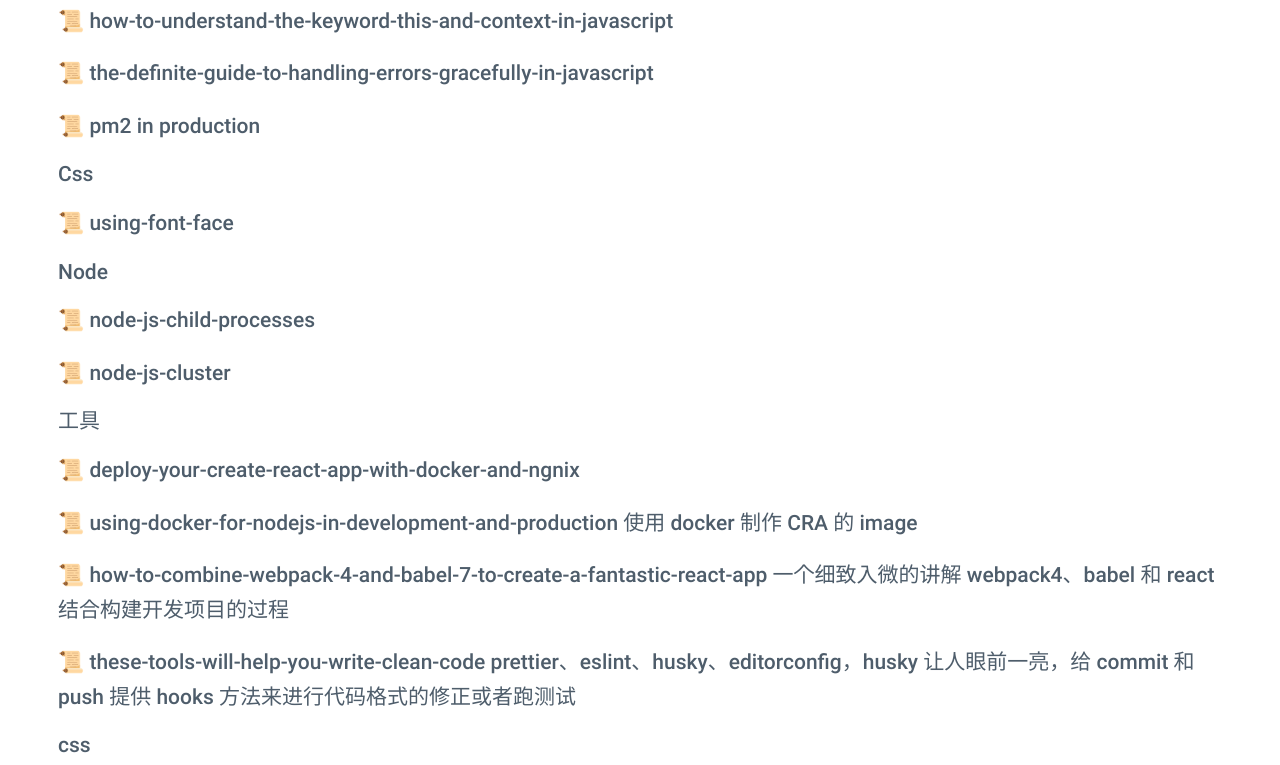
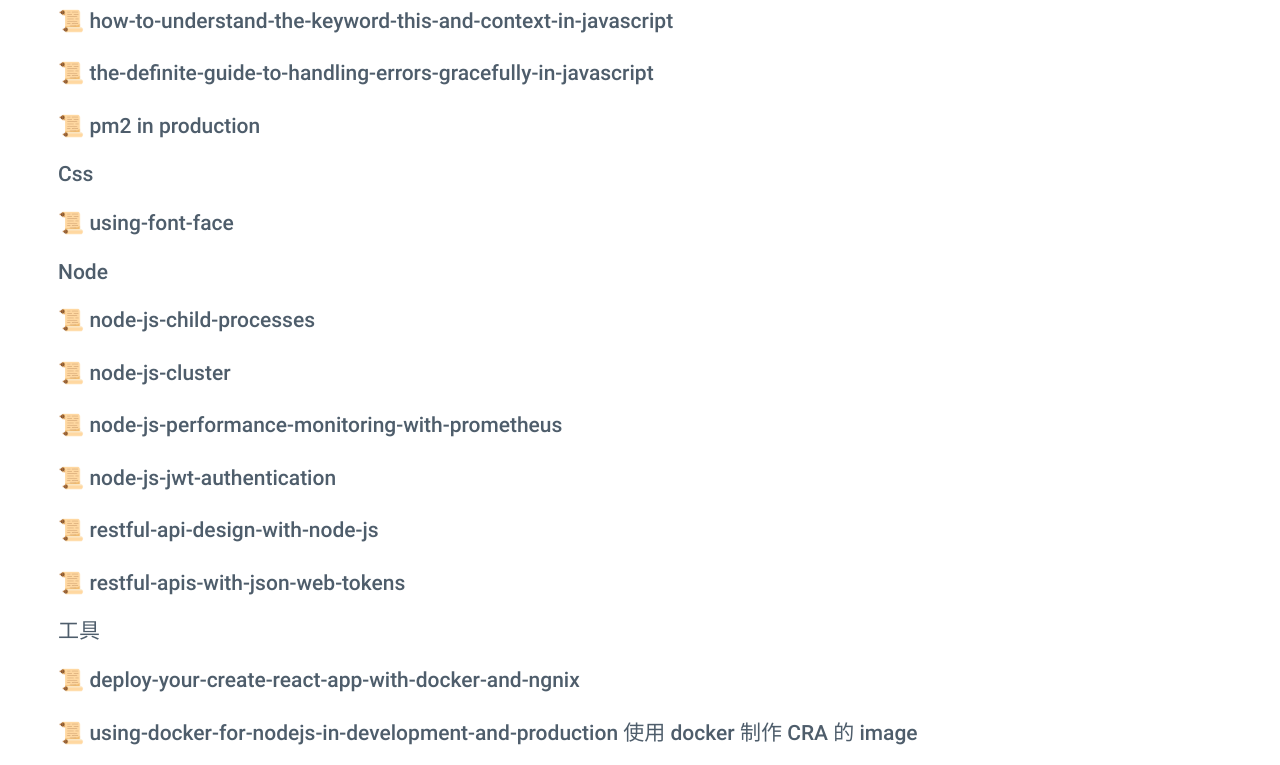
Before and after one commit to violet0sea/the-greate-gatsby, a Gatsby site: page /blog/nicelinks in a window 1280 px wide. Shown: the part 534-1299 px from the top of the page. Built offline with nearby package versions, Linux system fonts and the light colour scheme; Gatsby itself is replaced by a stand-in of ours.

Commit message:
add nodejs-article links

```diff
--- a/src/pages/blog/nicelinks.md
+++ b/src/pages/blog/nicelinks.md
@@ -30,6 +30,11 @@
 
 - 📜 [node-js-child-processes](https://medium.freecodecamp.org/node-js-child-processes-everything-you-need-to-know-e69498fe970a)
 - 📜 [node-js-cluster](https://medium.freecodecamp.org/scaling-node-js-applications-8492bd8afadc)
+- 📜 [node-js-performance-monitoring-with-prometheus](https://medium.com/the-node-js-collection/node-js-performance-monitoring-with-prometheus-c3d50c2d5608)
+- 📜 [node-js-jwt-authentication](https://medium.com/dev-bits/a-guide-for-adding-jwt-token-based-authentication-to-your-single-page-nodejs-applications-c403f7cf04f4)
+
+- 📜 [restful-api-design-with-node-js](https://hackernoon.com/restful-api-design-with-node-js-26ccf66eab09)
+- 📜 [restful-apis-with-json-web-tokens](https://medium.freecodecamp.org/securing-node-js-restful-apis-with-json-web-tokens-9f811a92bb52)
 
 ##### 工具
 
--- a/src/pages/blog/tool.md
+++ b/src/pages/blog/tool.md
@@ -10,3 +10,4 @@
 - [图片库 unsplash](https://unsplash.com): 非常 nice 的图片库（免费、高清），Medium 里的图片有引用
 - [webpagetest](http://webpagetest.org): 网站性能测试
 - [Trello](https://trello.com/) 个人的 TODOlist，记录任务
+- [ngrok](https://ngrok.com/) 内网穿透
```
